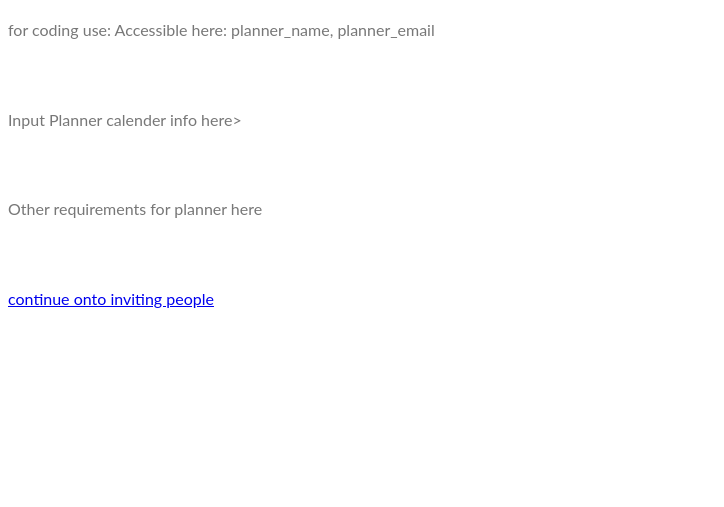
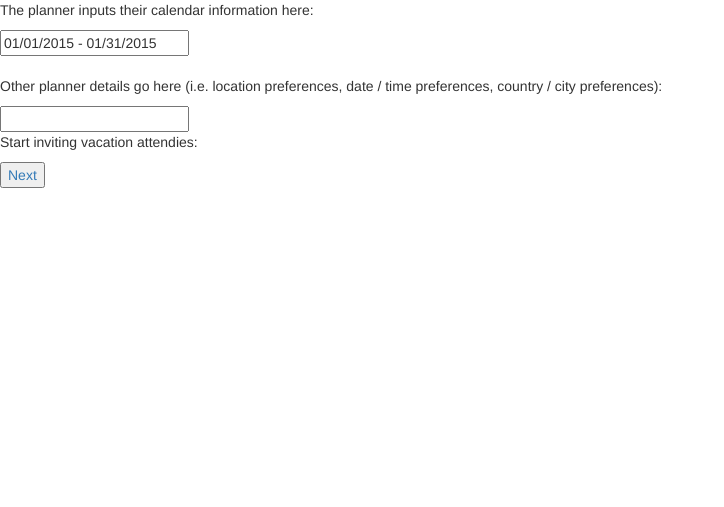
Before and after one commit to IanPhilips/vvhen, a Python web app: template templates/planner_information.html in a window 1280 px wide. Shown: the top 507 px of the page, without its empty margins (0-724 px from the left). After the commit the page ends 188 px from the top, so only its background shows below. Run offline with Jinja, Linux system fonts and the light colour scheme; the template is opened without the code that fills it, so the values that code supplies are empty; some libraries are stand-ins or nearby versions.

Commit message:
added calendar to planner info

```diff
--- a/templates/invitee_calendar.html
+++ b/templates/invitee_calendar.html
@@ -19,8 +19,8 @@ $('input[name="daterange"]').daterangepicker(
     locale: {
       format: 'YYYY-MM-DD'
     },
-    startDate: '2013-01-01',
-    endDate: '2013-12-31'
+    startDate: '2017-7-16',
+    endDate: '2017-8-15'
 },
 function(start, end, label) {
     alert("A new date range was chosen: " + start.format('YYYY-MM-DD') + ' to ' + end.format('YYYY-MM-DD'));
--- a/templates/planner_information.html
+++ b/templates/planner_information.html
@@ -1,13 +1,40 @@
 
 {% extends 'base.html' %}
 {% block content %}
+<!--p>for coding use: Accessible here: planner_name, planner_email</p-->
+<p>The planner inputs their calendar information here:</p>
 
-<p>for coding use: Accessible here: planner_name, planner_email</p>
+<!-- Include Required Prerequisites -->
+<script type="text/javascript" src="//cdn.jsdelivr.net/jquery/1/jquery.min.js"></script>
+<script type="text/javascript" src="//cdn.jsdelivr.net/momentjs/latest/moment.min.js"></script>
+<link rel="stylesheet" type="text/css" href="//cdn.jsdelivr.net/bootstrap/3/css/bootstrap.css" />
+
+<!-- Include Date Range Picker -->
+<script type="text/javascript" src="//cdn.jsdelivr.net/bootstrap.daterangepicker/2/daterangepicker.js"></script>
+<link rel="stylesheet" type="text/css" href="//cdn.jsdelivr.net/bootstrap.daterangepicker/2/daterangepicker.css" />
+
+<input type="text" name="daterange" value="01/01/2015 - 01/31/2015" />
+
+<script>
+$('input[name="daterange"]').daterangepicker(
+{
+    locale: {
+      format: 'YYYY-MM-DD'
+    },
+    startDate: '2017-7-16',
+    endDate: '2017-8-15'
+},
+function(start, end, label) {
+    alert("A new date range was chosen: " + start.format('YYYY-MM-DD') + ' to ' + end.format('YYYY-MM-DD'));
+});
+</script>
 <br>
-<p>Input Planner calender info here></p>
 <br>
-<P>Other requirements for planner here</P>
+<P>Other planner details go here (i.e. location preferences, date / time preferences, country / city preferences):</P>
+<input type="text">
 <br>
-<a href="/list-of-invitees"><p>continue onto inviting people</p></a>
+<p>Start inviting vacation attendies:</p>
+
+<a href="/list-of-invitees"><button type="button">Next</button></a>
 
 {% endblock %}
--- a/templates/planner_name.html
+++ b/templates/planner_name.html
@@ -6,7 +6,7 @@
 	        <p id="error">{{error}}</p>
 	{% endif %}
 
-<p>Insert Explanation of Product Here></p>
+<p>Enter your name and email to start the vacation planning process:</p>
 
 <form action="/submit-planner-info" id="planner_form" method="post">
         <br>
```
